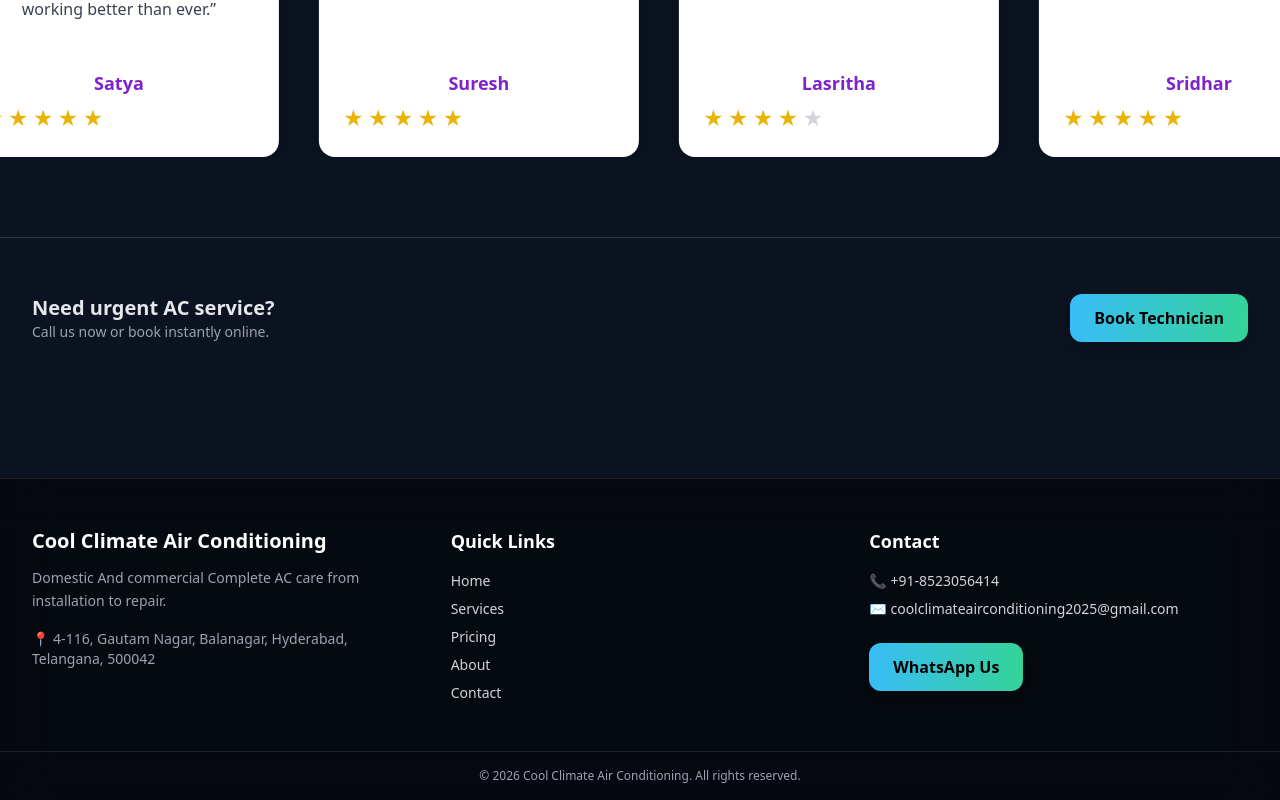
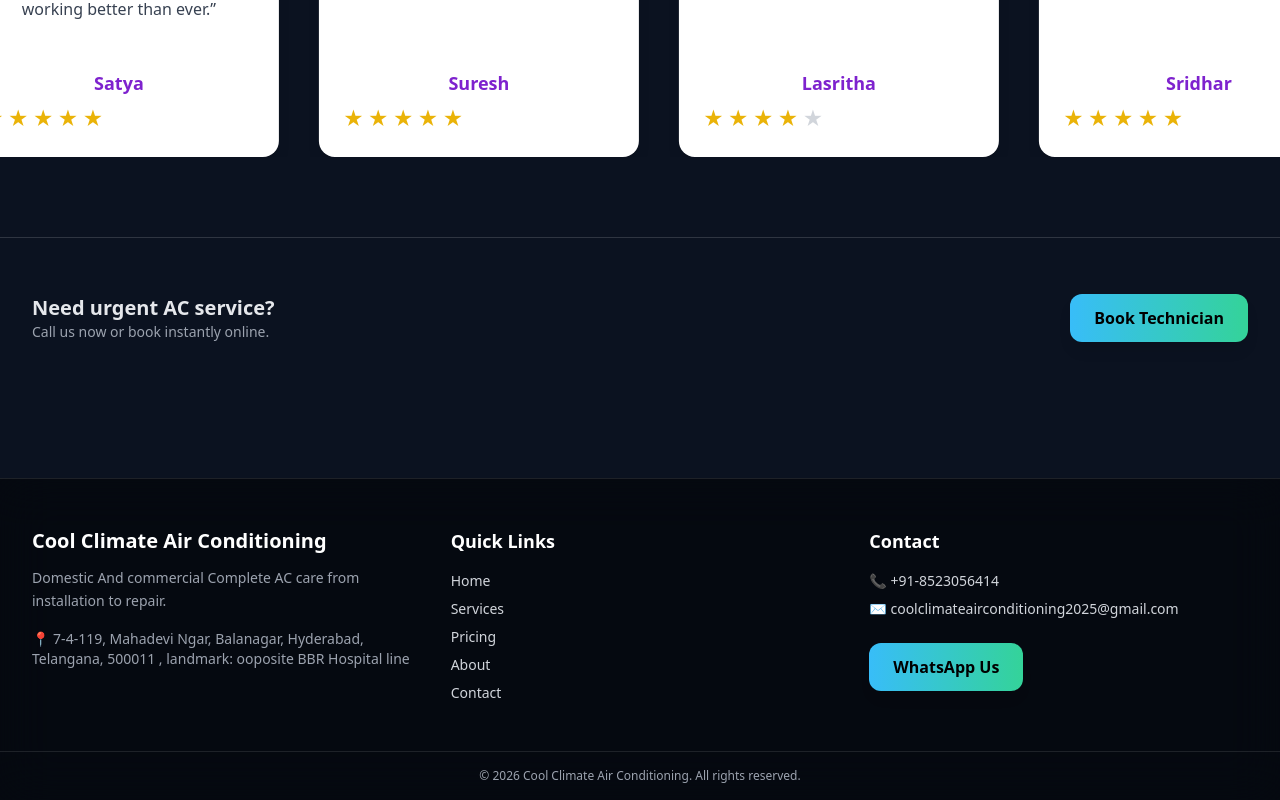
Before and after one commit to jacksyswain/Cool-Climate-Air-Conditioning, a React (Vite) app: page / in a window 1280 px wide. Shown: the part 4349-5149 px from the top of the page. Built offline with nearby package versions, Linux system fonts and the light colour scheme.

Commit message:
Complete VectorShift frontend and backend assignment

```diff
--- a/src/data/siteData.js
+++ b/src/data/siteData.js
@@ -10,7 +10,7 @@ export const SITE = {
   phone: "+91-8523056414",
   whatsapp: "+91-8523056414",
   email: "coolclimateairconditioning2025@gmail.com",
-  address: "4-116, Gautam Nagar, Balanagar, Hyderabad, Telangana, 500042",
+  address: "7-4-119, Mahadevi Ngar, Balanagar, Hyderabad, Telangana, 500011 , landmark: ooposite BBR Hospital line",
   serviceAreas: ["Yousufguda","panjaguta", "Areas", "Alwal" ,"Kompally" ,"Secunderabad", "medchal", "Gachibowli", "Madhapur" ,"Kondapur" ,"hitech City" ,"Banjara hill" ,"Kukatpally" ,"Miyapur" ,"Jubilee hills", "Ameerpet", "moosapet",],
 };
 
```
